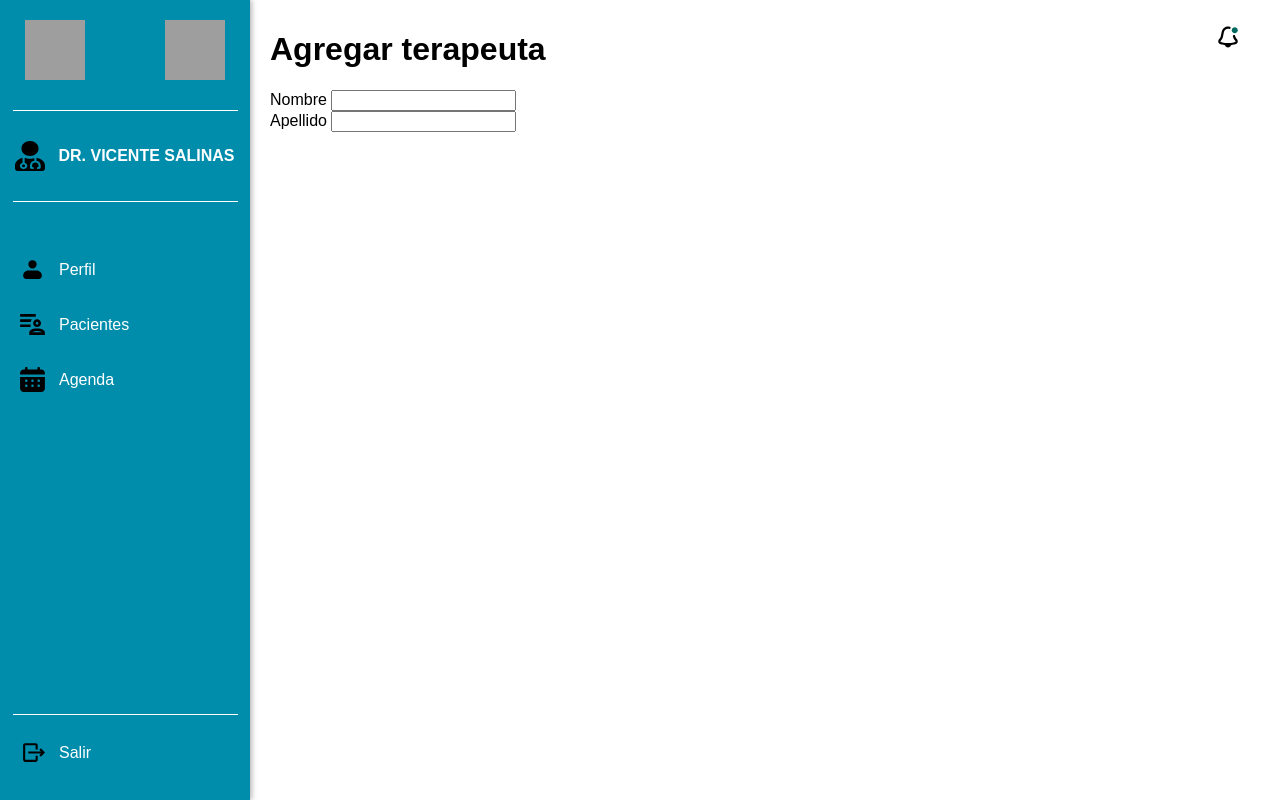
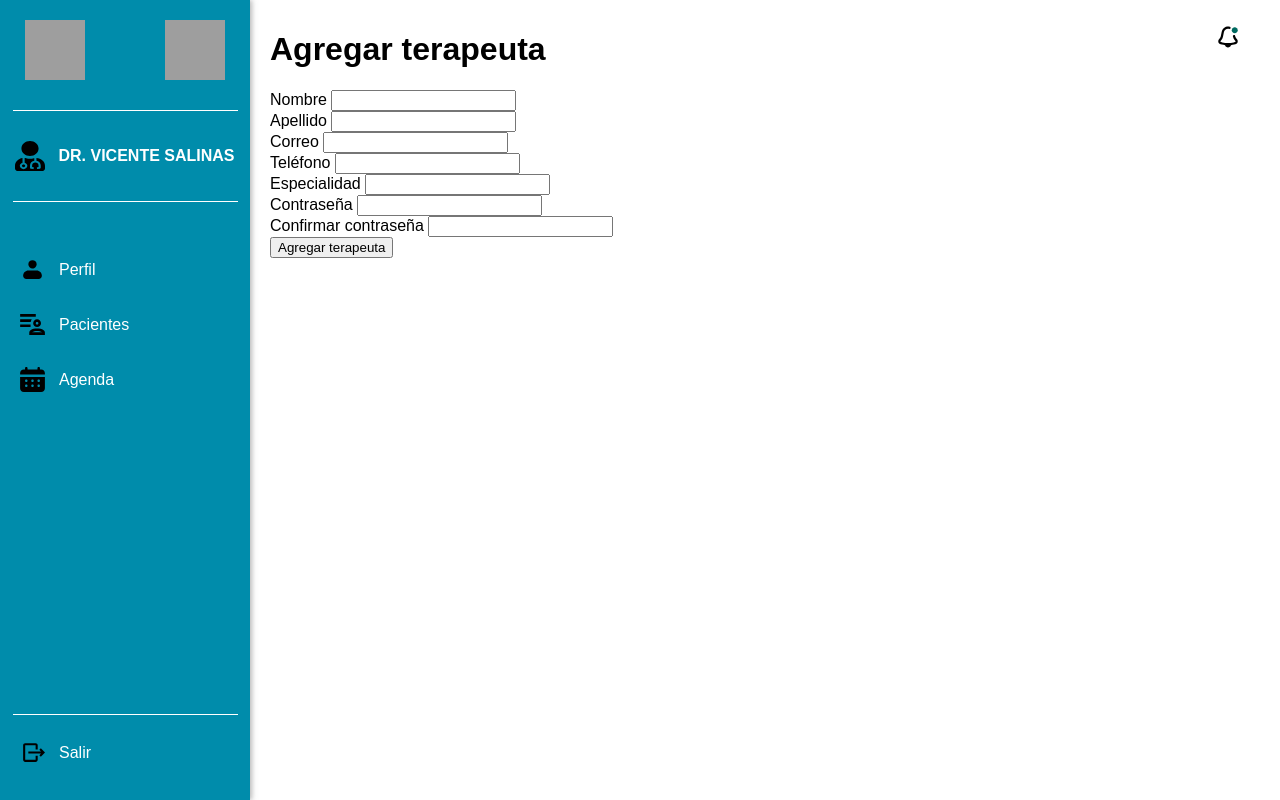
Before and after one commit to Nicolas-Paez/Consultoria, a Django app: template administrador/templates/agregar_terapeuta.html in a window 1280 px wide. Run offline with Django 5.2, Linux system fonts and the light colour scheme; the template is opened without the code that fills it, so the values that code supplies are empty; grey boxes are pictures that could not be loaded.

Commit message:
Refactorice la plantilla agregar_terapeuta.html y agregue campos de formulario para obtener detalles del terapeuta

```diff
--- a/administrador/templates/agregar_terapeuta.html
+++ b/administrador/templates/agregar_terapeuta.html
@@ -22,4 +22,28 @@
             <div class="form-group">
                 <label for="apellido">Apellido</label>
                 <input type="text" name="apellido" id="apellido" required>
+            </div>
+            <div class="form-group">
+                <label for="correo">Correo</label>
+                <input type="email" name="correo" id="correo" required>
+            </div>
+            <div class="form-group">
+                <label for="telefono">Teléfono</label>
+                <input type="tel" name="telefono" id="telefono" required>
+            </div>
+            <div class="form-group">
+                <label for="especialidad">Especialidad</label>
+                <input type="text" name="especialidad" id="especialidad" required>
+            </div>
+            <div class="form-group">
+                <label for="contrasena">Contraseña</label>
+                <input type="password" name="contrasena" id="contrasena" required>
+            </div>
+            <div class="form-group">
+                <label for="confirmar_contrasena">Confirmar contraseña</label>
+                <input type="password" name="confirmar_contrasena" id="confirmar_contrasena" required>
+            </div>
+            <button type="submit">Agregar terapeuta</button>
+        </form>
+    </div>
 {% endblock %}
```
